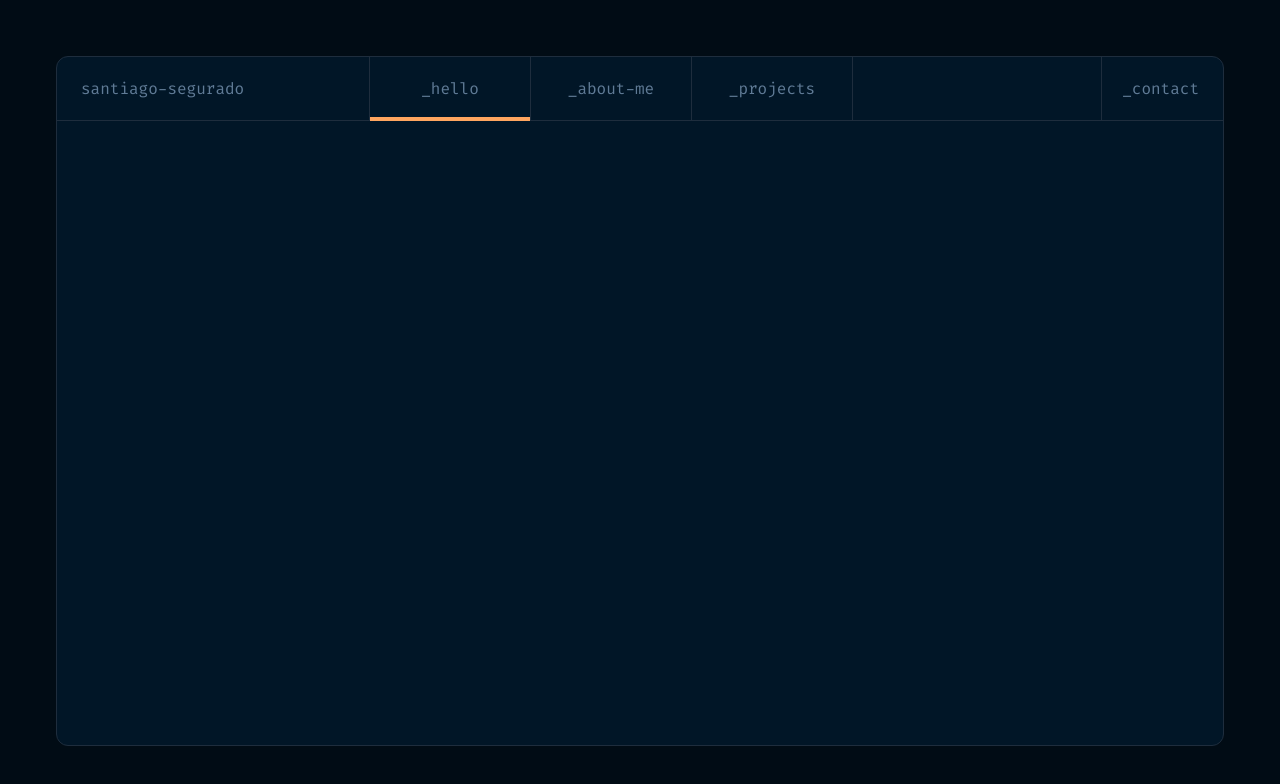
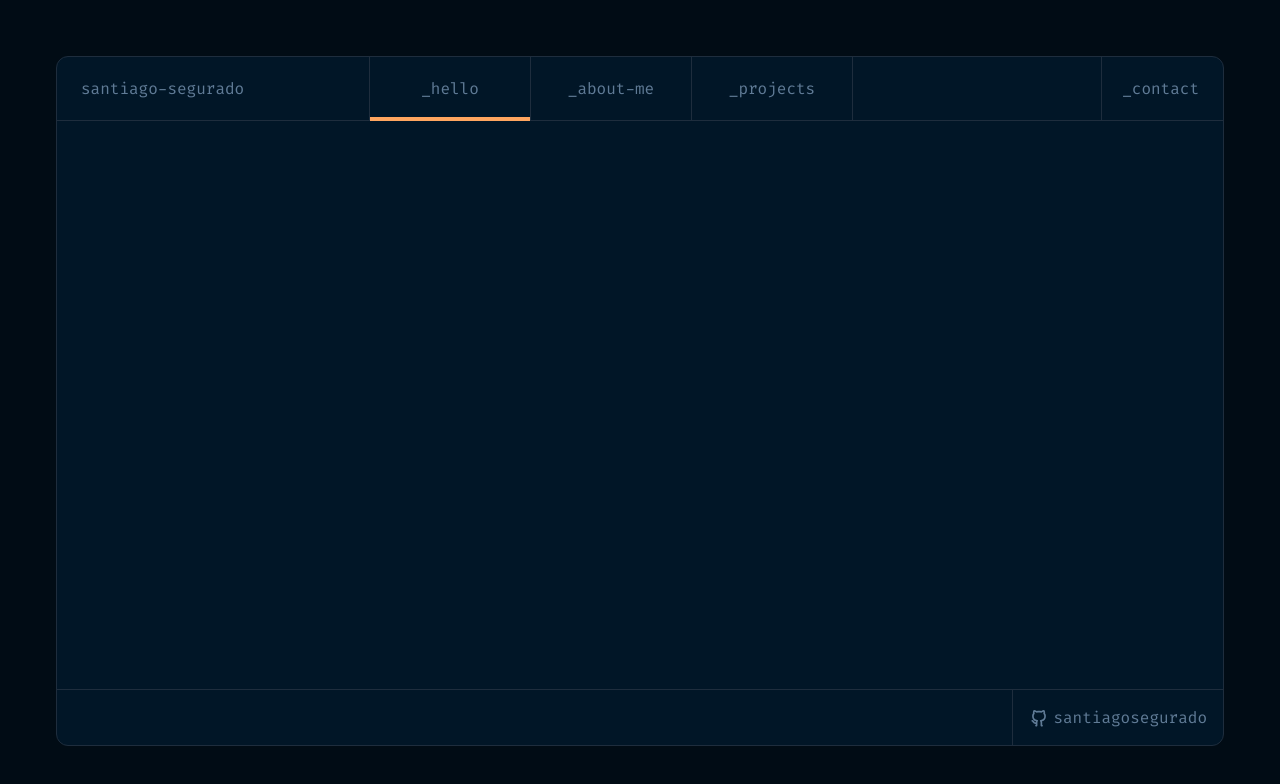
Before and after one commit to santiagosegurado/portfolio-v3, a Next.js app: page / in a window 1280 px wide. Shown: the top 784 px of the page. Built offline with nearby package versions, Linux system fonts and the light colour scheme.

Commit message:
Add Footer component to Wrapper to improve page structure

```diff
--- a/src/app/components/Wrapper.tsx
+++ b/src/app/components/Wrapper.tsx
@@ -3,6 +3,7 @@ import { useState } from "react";
 import Navbar from "./navbar/Navbar";
 import ResponsiveNavbar from "./navbar/ResponsiveNavbar";
 import ResponsiveNavList from "./navbar/ResponsiveNavList";
+import Footer from "./Footer";
 
 type WrapperProps = {
   children: React.ReactNode;
@@ -16,10 +17,9 @@ const Wrapper: React.FC<WrapperProps> = ({ children }) => {
   };
 
   return (
-    <section className="max-w-full bg-primaryBlue h-[calc(100vh-50px)] lg:h-[calc(100vh-110px)] m-6 lg:m-14 rounded-xl border border-accentBorder font-[family-name:var(--font-fira-code)] relative overflow-hidden">
+    <section className="max-w-full bg-primaryBlue h-[calc(100vh-50px)] lg:h-[calc(100vh-110px)] m-6 lg:m-14 rounded-xl border border-accentBorder font-[family-name:var(--font-fira-code)] relative 2xl:max-h-[1200px] 2xl:max-w-[1700px] 2xl:mx-auto flex  flex-col justify-between overflow-hidden">
       <Navbar />
       <ResponsiveNavbar
-        menuModalToggle={menuModalToggle}
         handleMenuModalToggle={handleMenuModalToggle}
       />
       <ResponsiveNavList
@@ -27,6 +27,7 @@ const Wrapper: React.FC<WrapperProps> = ({ children }) => {
         handleMenuModalToggle={handleMenuModalToggle}
       />
       {children}
+      <Footer />
     </section>
   );
 };
```
